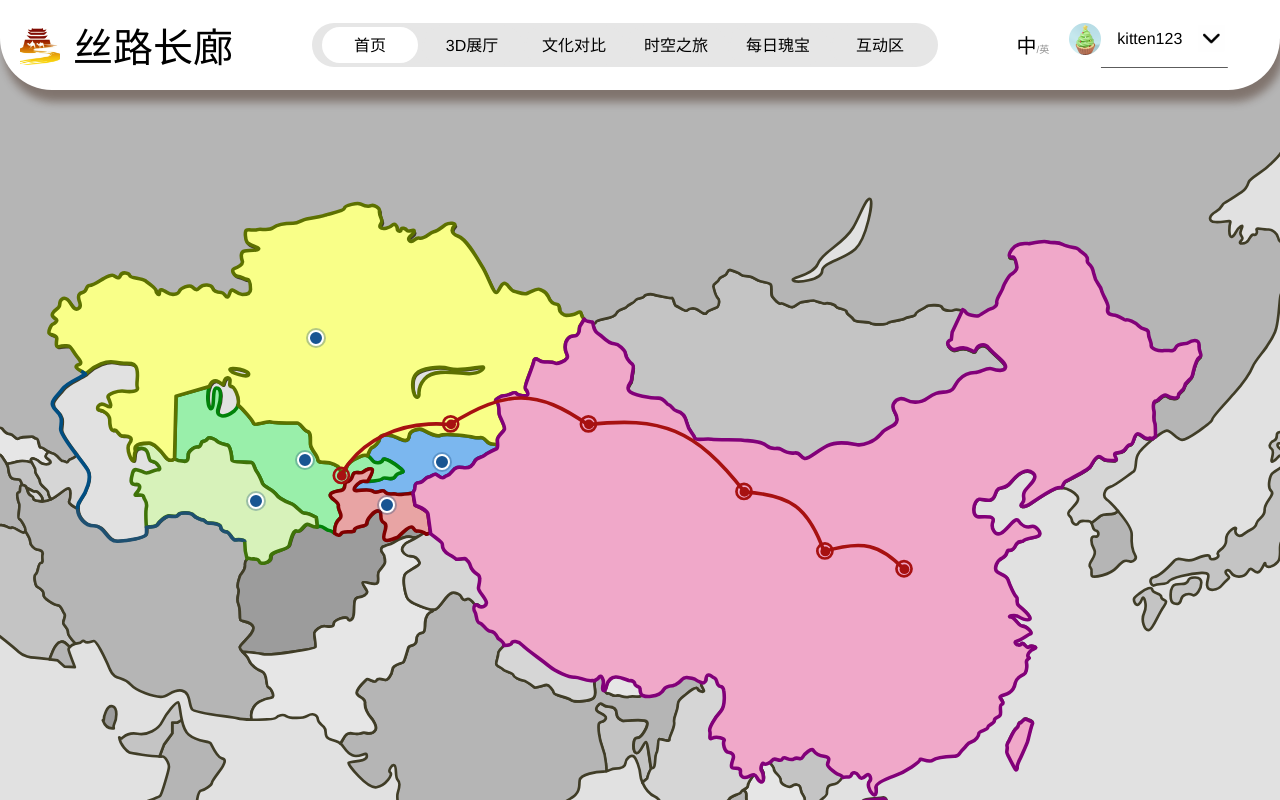
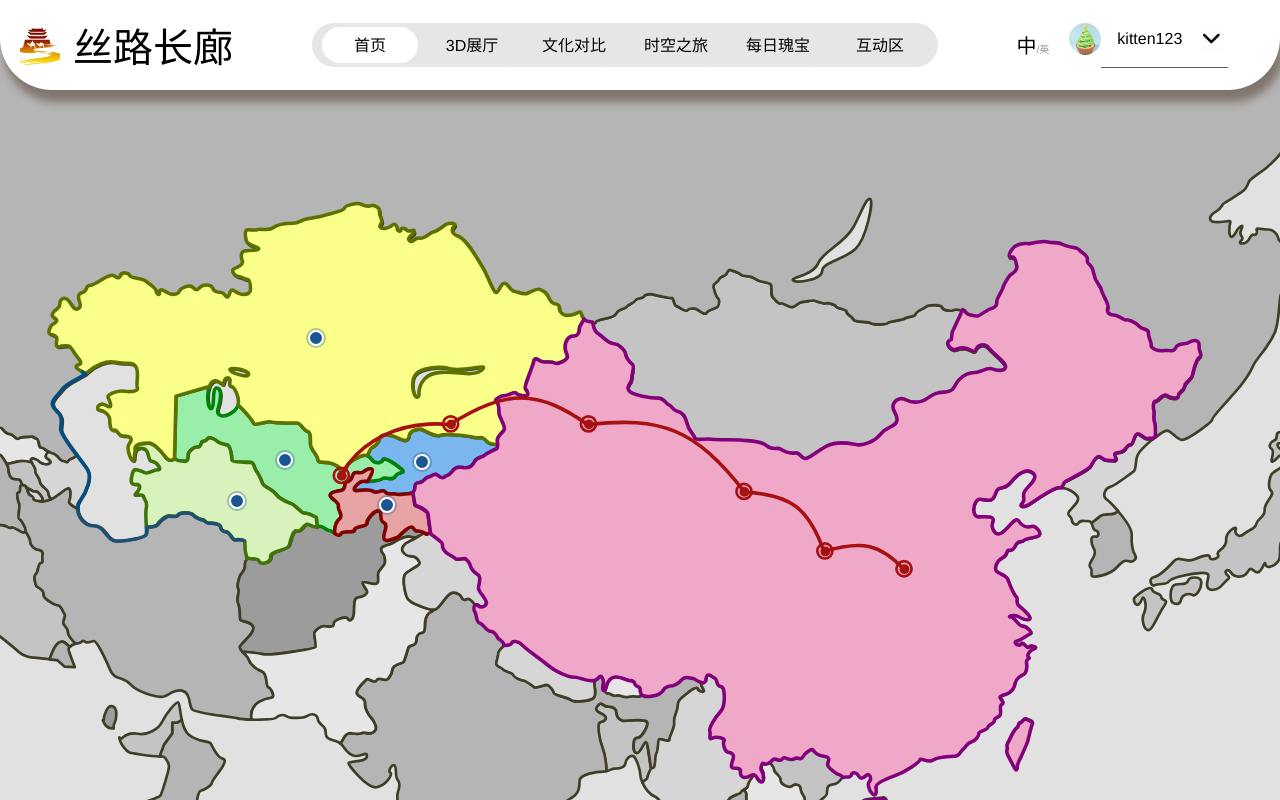
Before and after one commit to Mars-Kinga/OnlineMuseum, a Vue app: page / in a window 1280 px wide. Built offline with nearby package versions, Linux system fonts and the light colour scheme; a web font is replaced by a local one.

Commit message:
fix: adjust map dots further left for uz, tm, kg

```diff
--- a/src/screens/Desktop.vue
+++ b/src/screens/Desktop.vue
@@ -192,7 +192,7 @@ const mapDots = ref([
   {
     id: "uz",
     name: "乌兹别克斯坦",
-    left: "22.56%", // 基于 path BBox 几何中心
+    left: "21.00%", // 视觉向西微调
     top: "50.53%",
     title: "乌兹别克斯坦",
     content: `乌兹别克斯坦
@@ -203,7 +203,7 @@ const mapDots = ref([
   {
     id: "tm",
     name: "土库曼斯坦",
-    left: "17.52%", // 基于 path BBox 几何中心
+    left: "16.00%", // 视觉向西微调
     top: "55.01%",
     title: "土库曼斯坦",
     content: `土库曼斯坦
@@ -222,7 +222,7 @@ const mapDots = ref([
   {
     id: "kg",
     name: "吉尔吉斯斯坦",
-    left: "29.50%", // 视觉向西微调（原几何中心33.28%偏东）
+    left: "28.00%", // 视觉向西微调
     top: "50.75%",
     title: "吉尔吉斯斯坦",
     content: `吉尔吉斯斯坦
```
